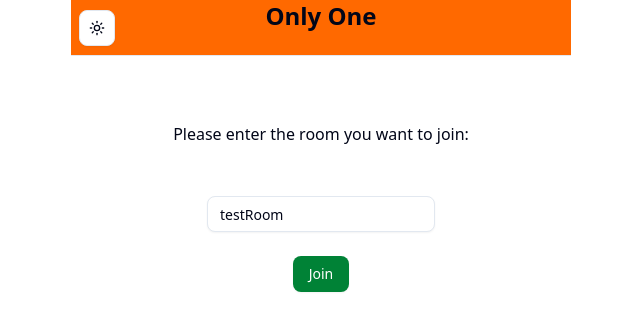
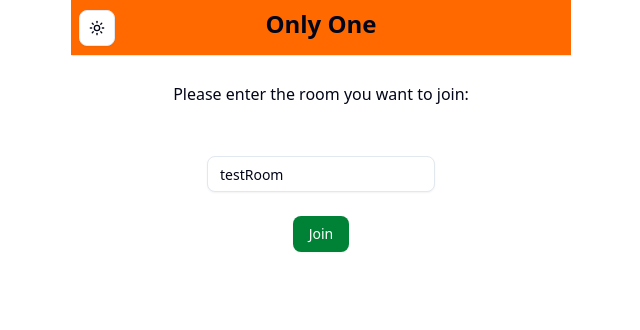
Before and after one commit to bevlee/onlyone, a SvelteKit app in the folder front/: page / in a window 1280 px wide. Shown: the top 330 px of the page, without its empty margins (319-959 px from the left). Built offline with nearby package versions, Linux system fonts and the light colour scheme.

Commit message:
make ui look a bit more tight

```diff
--- a/front/src/routes/+layout.svelte
+++ b/front/src/routes/+layout.svelte
@@ -13,7 +13,7 @@
 <ModeWatcher />
 
 <div class="overflow-none mx-auto w-full max-w-[500px]">
-	<header class="mb-10 grid h-14 w-full grid-cols-3 border-b bg-orange-500">
+	<header class="grid h-14 w-full grid-cols-3 border-b bg-orange-500">
 		<div class="flex items-center justify-start pl-2">
 			<Button onclick={toggleMode} variant="outline" size="icon">
 				<SunIcon
@@ -26,7 +26,7 @@
 			</Button>
 		</div>
 
-		<h1 class="col-start-2 col-end-3 text-center text-2xl font-bold">
+		<h1 class="col-start-2 col-end-3 pt-2 text-center text-2xl font-bold">
 			{title}
 		</h1>
 	</header>
```
